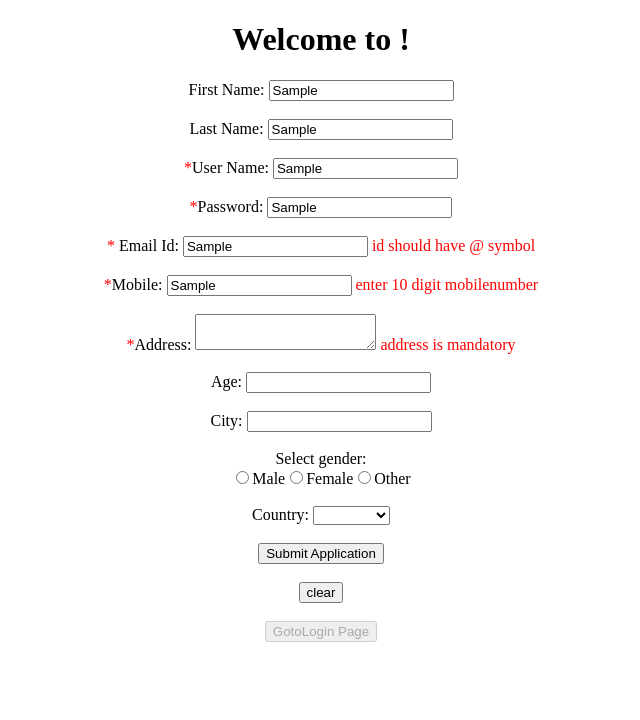
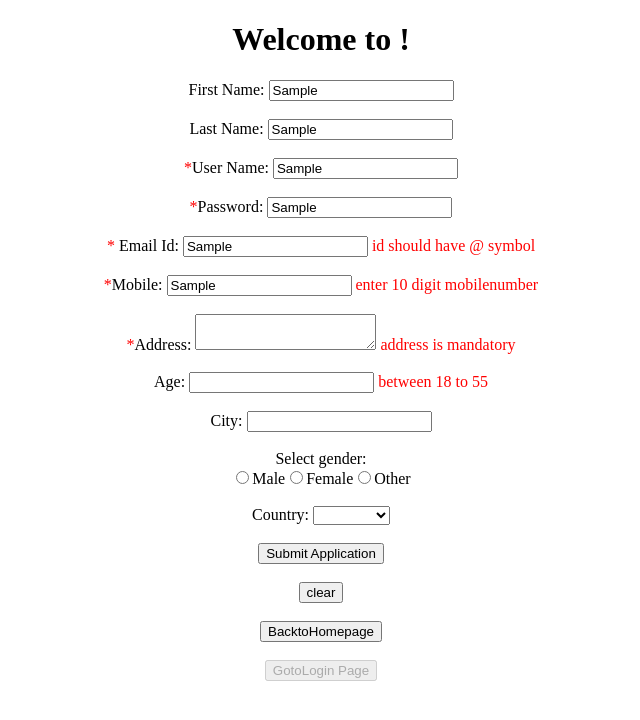
Before and after one commit to keeruthika/myproject, an Angular app: page /registration in a window 1280 px wide. Both pictures are taken after typing "Sample", "Sample", "Sample", "Sample", "Sample", "Sample" into the empty fields and a click on the button "Submit Application". Shown: the top 720 px of the page, without its empty margins (319-959 px from the left). Built offline with nearby package versions, Linux system fonts and the light colour scheme.

Commit message:
added back button,age validation

```diff
--- a/src/app/app.module.ts
+++ b/src/app/app.module.ts
@@ -11,6 +11,7 @@ import { FormsModule, ReactiveFormsModule } from '@angular/forms';
  const routes: Routes = [
    { path: 'registration', component: RegistrationComponent },
    { path: 'login', component: LoginComponent },
+   { path: 'home', component: HomeComponent },
    { path: '', component: HomeComponent }
  ];
 @NgModule({
--- a/src/app/registration/registration.component.html
+++ b/src/app/registration/registration.component.html
@@ -47,7 +47,7 @@
 
     <label>Age:
       <input type="text" maxlength="2" formControlName="age">
-      <label style="color:red" *ngIf="validateAge"> between 18 to 60</label>
+      <label style="color:red" *ngIf="validateAge"> between 18 to 55</label>
     </label><br/><br/>
 
     <label>City:
@@ -74,6 +74,7 @@
 
     <button (click)="submit()">Submit Application</button><br/><br/>
     <button (click)="reset()">clear</button><br/><br/>
+    <button (click)="back()">BacktoHomepage</button><br/><br/>
     <button (click)="gotologin()" [disabled]="disableButton">GotoLogin Page</button><br/>
   </form>
 </div>
--- a/src/app/registration/registration.component.ts
+++ b/src/app/registration/registration.component.ts
@@ -79,6 +79,12 @@ export class RegistrationComponent implements OnInit{
                this.validateMobile=false;
                 }
 
+       if(this.registerform.get('age').value<18 || this.registerform.get('age').value>55){
+               this.validateAge=true;
+             }else{
+                this.validateAge=false;
+               }
+
      if(this.registerform.get('address').value.length==0){
         this.mandatoryAddress=true;
       }else{
@@ -115,6 +121,7 @@ export class RegistrationComponent implements OnInit{
        this.validateuserName=false;
        this.validateEmail=false;
        this.validateMobile=false;
+       this.validateAge=false;
        this.mandatoryPassword=false;
        this.mandatoryAddress=false;
        this.mandatoryEmail=false;
@@ -123,6 +130,10 @@ export class RegistrationComponent implements OnInit{
        this.disableButton=false;
        }
 
+ back(){
+   this.router.navigateByUrl('/home');
+ }
+
   gotologin() {
        this.router.navigateByUrl('/login');
      }
```
